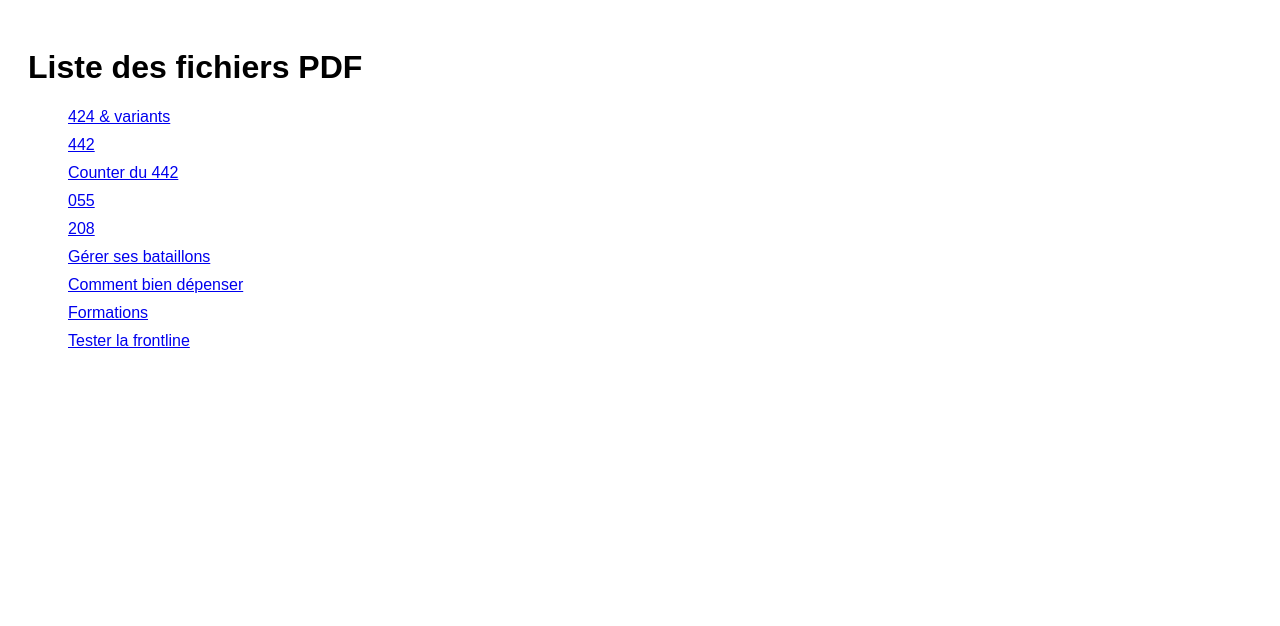
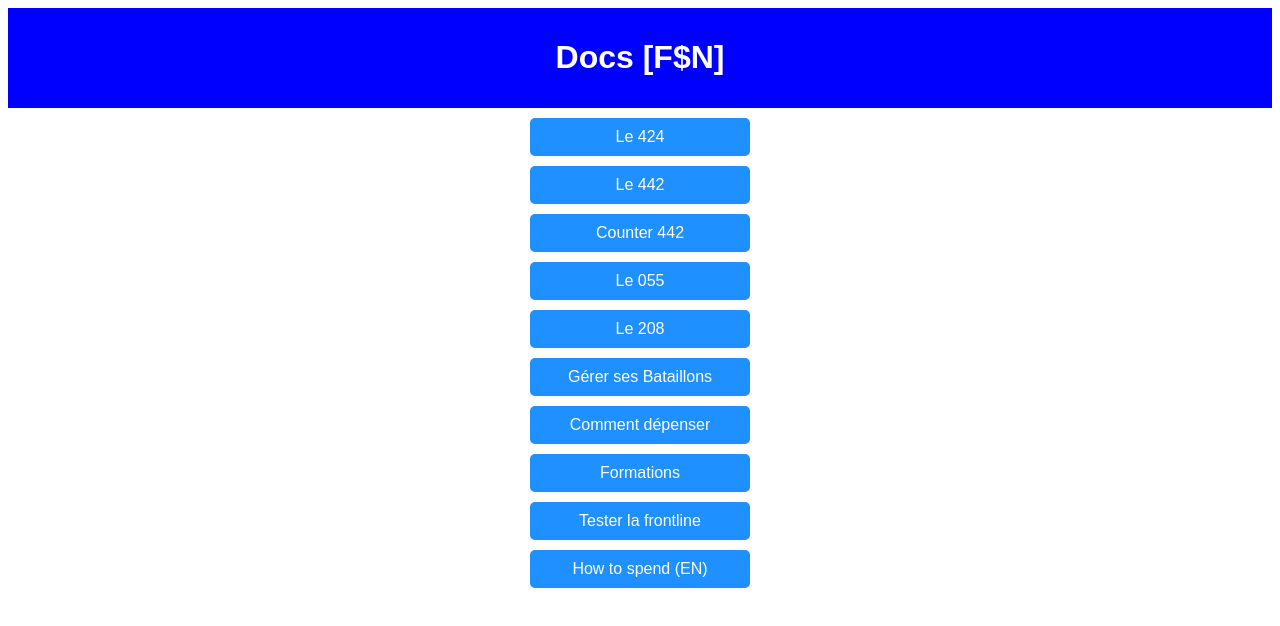
Before and after one commit to Blue2manyyy/LordsHelper, a plain HTML site: page index.html in a window 1280 px wide. Drawn offline with Linux system fonts and the light colour scheme.

Commit message:
version 2
v2 - ajouté how to spend version anglaise

```diff
--- a/index.html
+++ b/index.html
@@ -3,32 +3,53 @@
 <head>
 <meta charset="UTF-8">
 <meta name="viewport" content="width=device-width, initial-scale=1.0">
-    <title>Liste des PDFs</title>
+<title>FSN docs</title>
 <style>
   body {
     font-family: Arial, sans-serif;
-            padding: 20px;
   }
-        ul {
-            list-style-type: none;
+
+  .header {
+    background-color: #0000FF;
+    color: white;
+    padding: 10px;
+    text-align: center;
   }
-        li {
-            margin: 10px 0;
+
+  .button {
+    display: block;
+    width: 200px;
+    margin: 10px auto;
+    padding: 10px;
+    background-color: #1E90FF;
+    color: white;
+    text-align: center;
+    text-decoration: none;
+    border-radius: 5px;
+    transition: background-color 0.3s;
+  }
+
+  .button:hover {
+    background-color: #4169E1;
   }
 </style>
 </head>
 <body>
-    <h1>Liste des fichiers PDF</h1>
-    <ul>
-        <li><a href="pdfs/cc424.pdf" target="_blank">424 & variants</a></li>
-        <li><a href="pdfs/cc442.pdf" target="_blank">442</a></li>
-        <li><a href="pdfs/COUNTER_442.pdf" target="_blank">Counter du 442</a></li>
-        <li><a href="pdfs/cc055.pdf" target="_blank">055</a></li>
-        <li><a href="pdfs/cc208.pdf" target="_blank">208</a></li>
-        <li><a href="pdfs/bataillons.pdf" target="_blank">Gérer ses bataillons</a></li>
-        <li><a href="pdfs/howtospend.pdf" target="_blank">Comment bien dépenser</a></li>
-        <li><a href="pdfs/formations.pdf" target="_blank">Formations</a></li>
-        <li><a href="pdfs/front_testing.pdf" target="_blank">Tester la frontline</a></li>
-    </ul>
+
+<div class="header">
+  <h1>Docs [F$N]</h1>
+</div>
+
+<a href="pdfs/cc424.pdf" class="button" target="_blank">Le 424</a>
+<a href="pdfs/cc442.pdf" class="button" target="_blank">Le 442</a>
+<a href="pdfs/COUNTER_442.pdf" class="button" target="_blank">Counter 442</a>
+<a href="pdfs/cc055.pdf" class="button" target="_blank">Le 055</a>
+<a href="pdfs/cc208.pdf" class="button" target="_blank">Le 208</a>
+<a href="pdfs/bataillons.pdf" class="button" target="_blank">Gérer ses Bataillons</a>
+<a href="pdfs/howtospend.pdf" class="button" target="_blank">Comment dépenser</a>
+<a href="pdfs/formations.pdf" class="button" target="_blank">Formations</a>
+<a href="pdfs/front_testing.pdf" class="button" target="_blank">Tester la frontline</a>
+<a href="pdfs/howtospenden.pdf" class="button" target="_blank">How to spend (EN)</a>
+
 </body>
 </html>
```
Also changed, not shown: v1/index.html (added, +34 -0 lines), 1 other file. Lines whose indentation alone changed are shown as unchanged.
